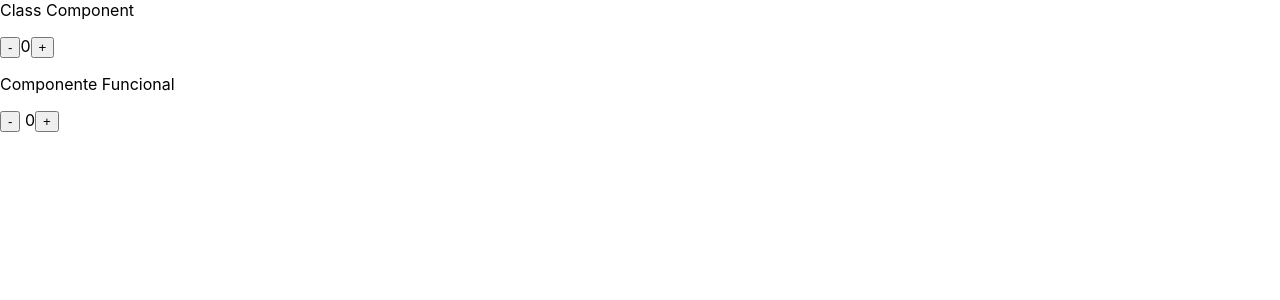
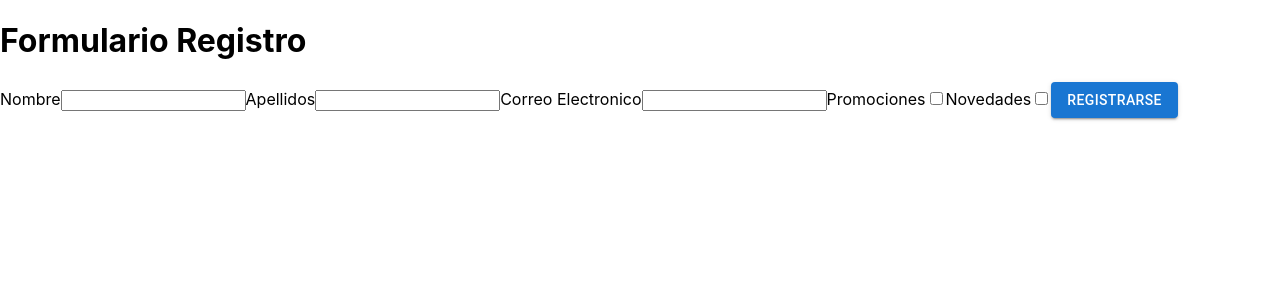
Before and after one commit to jacob-guerrero/alura-frontend, a React (Create React App) app in the folder react-componentes-funcionales/: page / in a window 1280 px wide. Shown: the top 300 px of the page. Built offline with nearby package versions, Linux system fonts and the light colour scheme; the HTML template or start-up script is replaced by a standard one.

Commit message:
Agregar btn usando mui components

```diff
--- a/react-componentes-funcionales/package.json
+++ b/react-componentes-funcionales/package.json
@@ -3,6 +3,9 @@
   "version": "0.1.0",
   "private": true,
   "dependencies": {
+    "@emotion/react": "^11.11.1",
+    "@emotion/styled": "^11.11.0",
+    "@mui/material": "^5.14.10",
     "@testing-library/jest-dom": "^5.17.0",
     "@testing-library/react": "^13.4.0",
     "@testing-library/user-event": "^13.5.0",
--- a/react-componentes-funcionales/src/App.js
+++ b/react-componentes-funcionales/src/App.js
@@ -1,13 +1,12 @@
-import './App.css';
-import ClassComponent from './components/ClassComponent';
-import FuncComponent from './components/FuncComponent';
+import "./App.css";
+import FormSignUp from "./components/FormSignUp";
 
 function App() {
   return (
-    <div>
-      <ClassComponent />
-      <FuncComponent />
-    </div>
+    <>
+      <h1>Formulario Registro</h1>
+      <FormSignUp />
+    </>
   );
 }
 
--- /dev/null
+++ b/react-componentes-funcionales/src/components/FormSignUp.jsx
@@ -0,0 +1,21 @@
+import Button from "@mui/material/Button";
+
+function FormSignUp() {
+  return (
+    <form>
+      <label>Nombre</label>
+      <input type="text" />
+      <label>Apellidos</label>
+      <input type="text" />
+      <label>Correo Electronico</label>
+      <input type="email" />
+      <label>Promociones</label>
+      <input type="checkbox" />
+      <label>Novedades</label>
+      <input type="checkbox" />
+      <Button variant="contained">Registrarse</Button>
+    </form>
+  );
+}
+
+export default FormSignUp;
```
Also changed, not shown: 1 other file (tests, documents, lock files or other folders).
